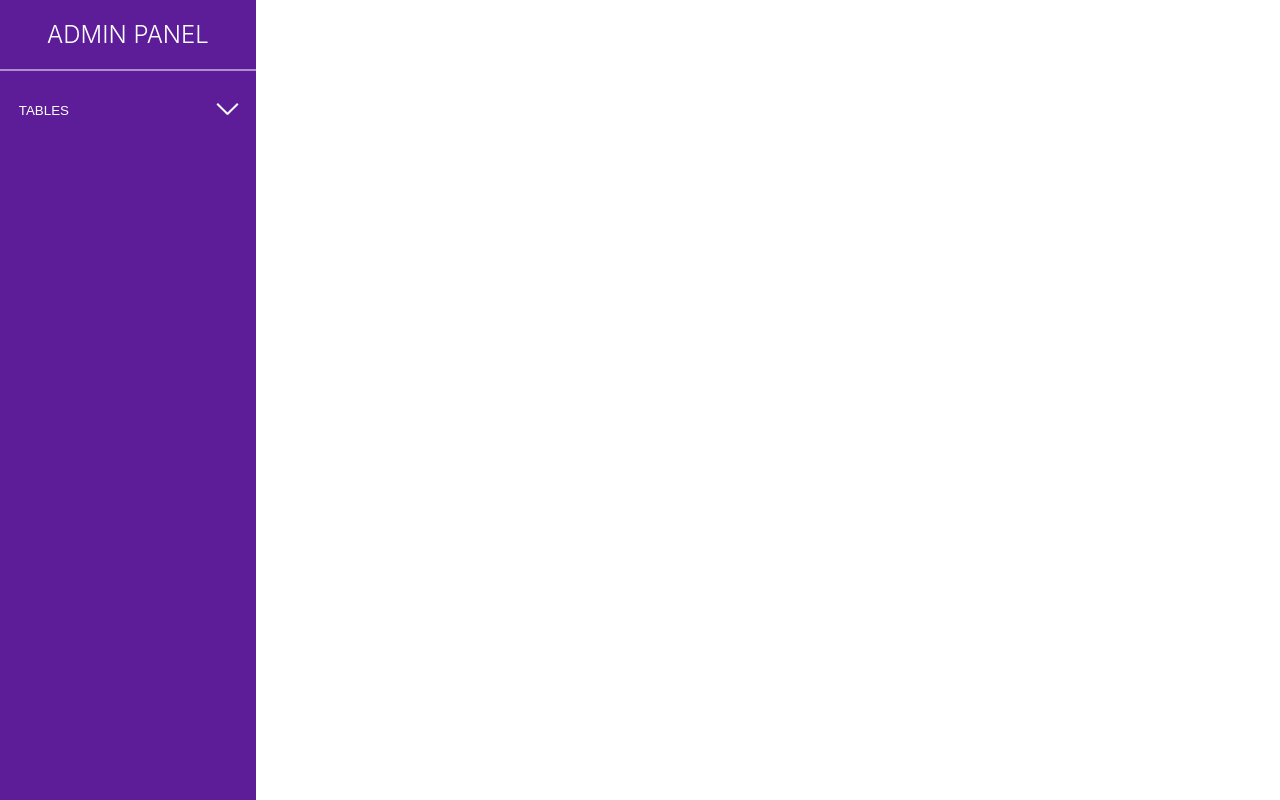
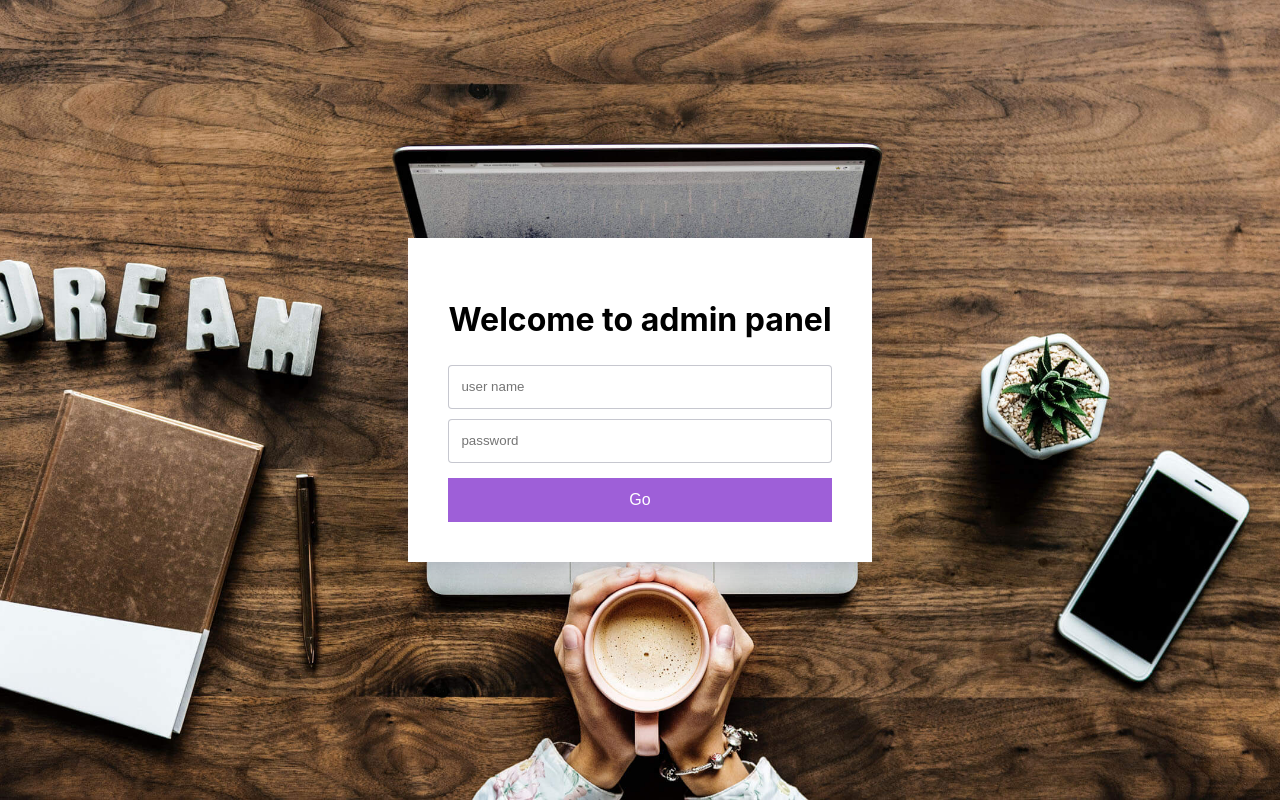
Before and after one commit to Supnovik/intelpos_admin, a React (Create React App) app: page / in a window 1280 px wide. Built offline with nearby package versions, Linux system fonts and the light colour scheme.

Commit message:
add role column

```diff
--- a/src/App.js
+++ b/src/App.js
@@ -9,7 +9,7 @@ import "./App.scss";
 
 function App() {
   var [currentTable, setCurrentTable] = useState();
-  var [isLogin, setIsLogin] = useState(true);
+  var [isLogin, setIsLogin] = useState(false);
   return (
     <div className="App">
       {isLogin ? (
@@ -20,7 +20,7 @@ function App() {
           </div>
         </Context.Provider>
       ) : (
-        <Modal />
+        <Modal setIsLogin={setIsLogin} />
       )}
     </div>
   );
--- a/src/View/Sections/Api/Api.js
+++ b/src/View/Sections/Api/Api.js
@@ -1,4 +1,4 @@
-const url = "http://159.223.167.52/api";
+const url = "http://localhost:8081/api";
 
 export function getContent(currentTable, setData) {
   var requestOptions = {
@@ -18,12 +18,13 @@ export function deleteContent(currentTable, element) {
   var raw = JSON.stringify({
     type: "delete",
     content: {
-      type: currentTable,
+      table: currentTable,
       obj: {
         id: element.id,
       },
     },
   });
+  console.log(raw);
 
   var requestOptions = {
     method: "POST",
--- a/src/View/Sections/Modal/Modal.js
+++ b/src/View/Sections/Modal/Modal.js
@@ -1,7 +1,7 @@
 import React from "react";
 import "./Modal.scss";
 
-export default function Modal() {
+export default function Modal({ setIsLogin }) {
   return (
     <div className="Modal">
       <div className="Modal-wrapper">
@@ -14,7 +14,9 @@ export default function Modal() {
               name="password"
               placeholder="password"
             ></input>
-            <button type="submit">Go</button>
+            <button onClick={() => setIsLogin(true)} type="submit">
+              Go
+            </button>
           </form>
         </div>
       </div>
--- a/src/View/Sections/Modal/Modal.scss
+++ b/src/View/Sections/Modal/Modal.scss
@@ -4,12 +4,16 @@
   display: flex;
   justify-content: center;
   align-items: center;
+  background-image: url("../../../imgs/loginpage.jpg");
+  background-position: center center;
+  background-size: cover;
   &-wrapper {
+    background-color: white;
     margin: 40px;
     box-sizing: border-box;
     box-shadow: 0 0 25px rgba(31, 32, 65, 0.25);
     .content {
-      padding: 20px;
+      padding: 40px 40px;
       form {
         display: flex;
         flex-direction: column;
@@ -18,20 +22,22 @@
           border: 1px solid rgba(31, 32, 65, 0.25);
           box-sizing: border-box;
           border-radius: 4px;
-          font-weight: 400;
-          font-size: 14px;
-          line-height: 18px;
           color: rgba(31, 32, 65, 0.75);
           padding-left: 12px;
           padding-right: 14px;
           margin: 5px 0;
+          &:hover {
+            border: 1px solid black;
+          }
         }
         button {
+          font-size: 16px;
           margin-top: 10px;
           cursor: pointer;
           height: 44px;
           border: none;
-          background-color: turquoise;
+          color: white;
+          background-color: rgb(158, 95, 216);
         }
       }
     }
```
Also changed, not shown: src/imgs/loginpage.jpg (added).
